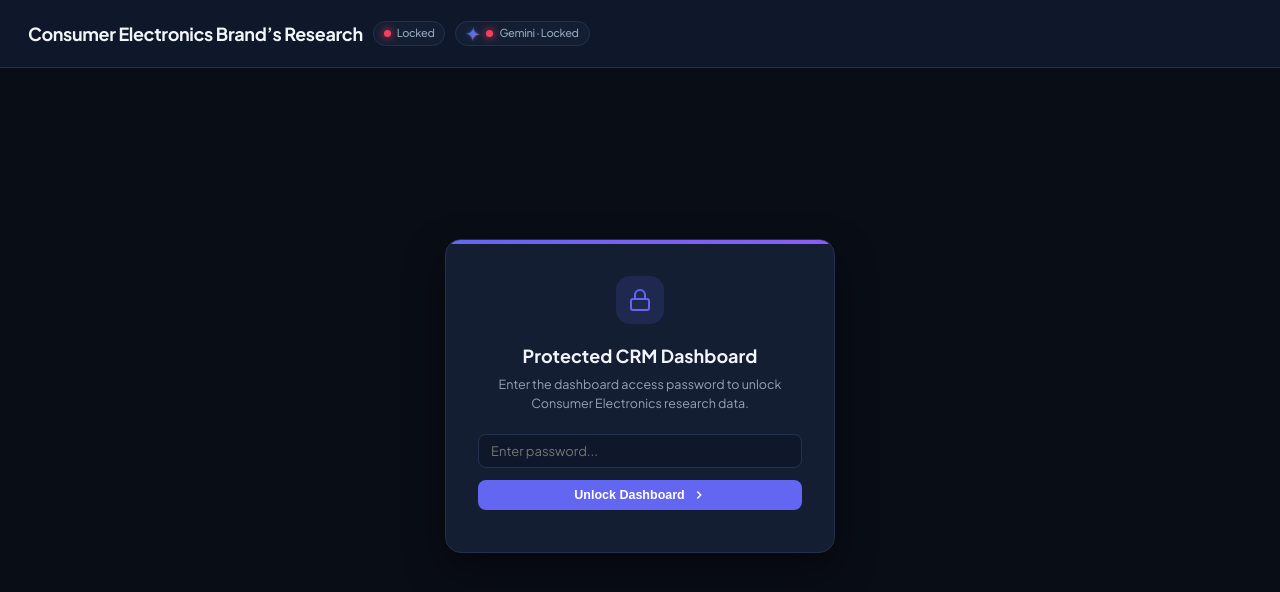
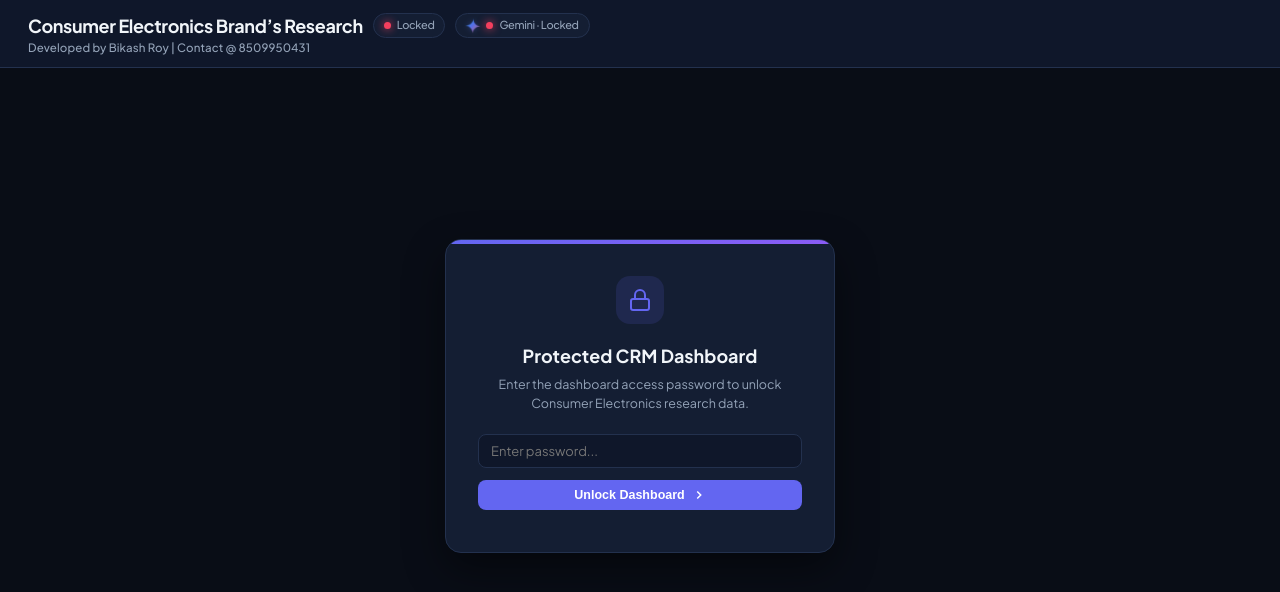
Before and after one commit to bkh786/cdit-research-dashboard, a website: page index.html in a window 1280 px wide. Drawn offline with Linux system fonts and the light colour scheme.

Commit message:
Add developer attribution subtitle under main header

```diff
--- a/index.html
+++ b/index.html
@@ -95,6 +95,7 @@
   <div class="main-wrapper">
     <header class="top-header">
       <div class="header-left">
+        <div class="header-title-container">
           <h1 class="page-title">
             <span>Consumer Electronics Brand’s Research</span>
             <span class="sync-badge" id="syncBadge" title="Google Sheets live data sync status">
@@ -116,6 +117,8 @@
               <span id="geminiStatus">Gemini · Locked</span>
             </span>
           </h1>
+          <div class="header-credits-subtitle">Developed by Bikash Roy | Contact @ 8509950431</div>
+        </div>
       </div>
 
       <div class="header-actions">
--- a/styles.css
+++ b/styles.css
@@ -342,13 +342,13 @@ aside.sidebar.collapsed {
 
 /* Top Header */
 header.top-header {
-  height: 68px;
+  min-height: 68px;
   background: var(--bg-surface);
   border-bottom: 1px solid var(--border);
   display: flex;
   align-items: center;
   justify-content: space-between;
-  padding: 0 28px;
+  padding: 10px 28px;
   position: sticky;
   top: 0;
   z-index: 30;
@@ -359,6 +359,11 @@ header.top-header {
   align-items: center;
   gap: 16px;
 }
+.header-title-container {
+  display: flex;
+  flex-direction: column;
+  gap: 2px;
+}
 .page-title {
   font-size: 18px;
   font-weight: 700;
@@ -367,6 +372,14 @@ header.top-header {
   display: flex;
   align-items: center;
   gap: 10px;
+  margin: 0;
+}
+.header-credits-subtitle {
+  font-size: 11.5px;
+  font-weight: 500;
+  color: var(--text-secondary);
+  letter-spacing: 0.01em;
+  line-height: 1.2;
 }
 .sync-badge {
   display: inline-flex;
```
Lines whose indentation alone changed are shown as unchanged.
